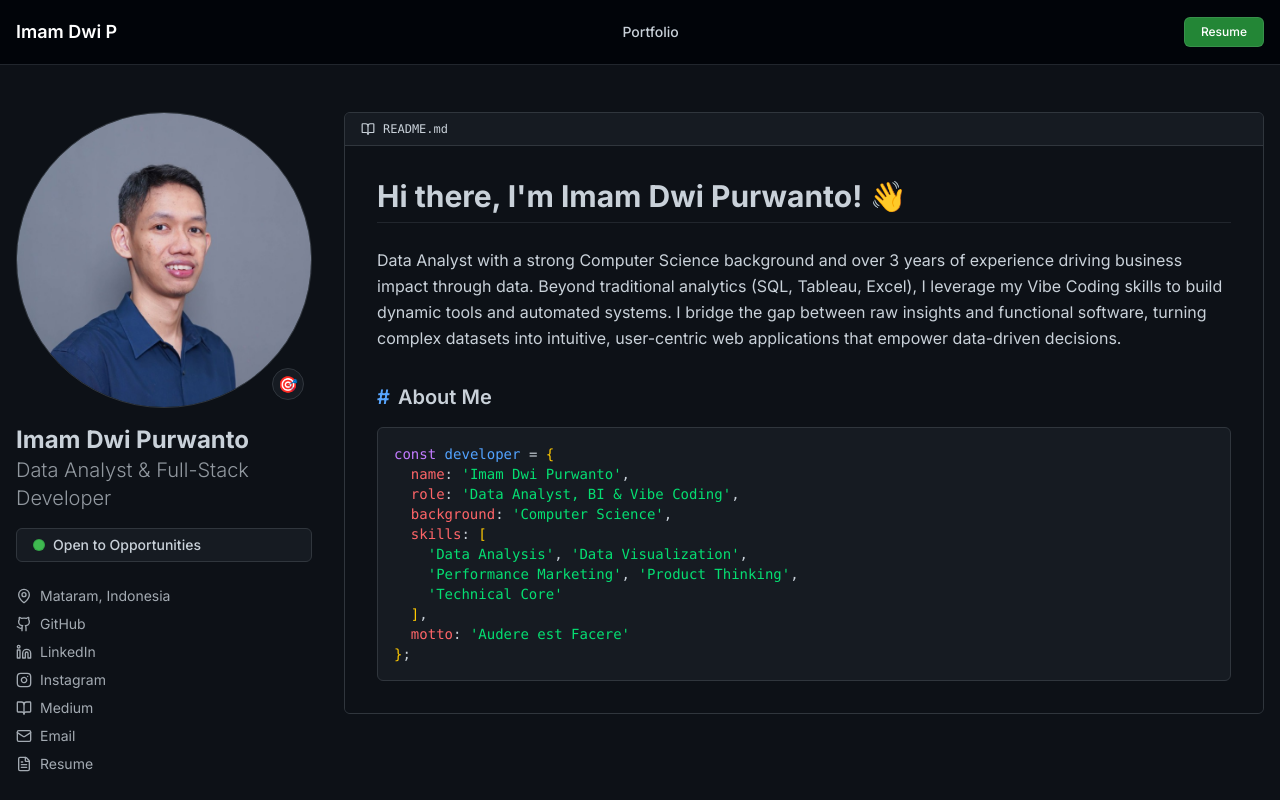
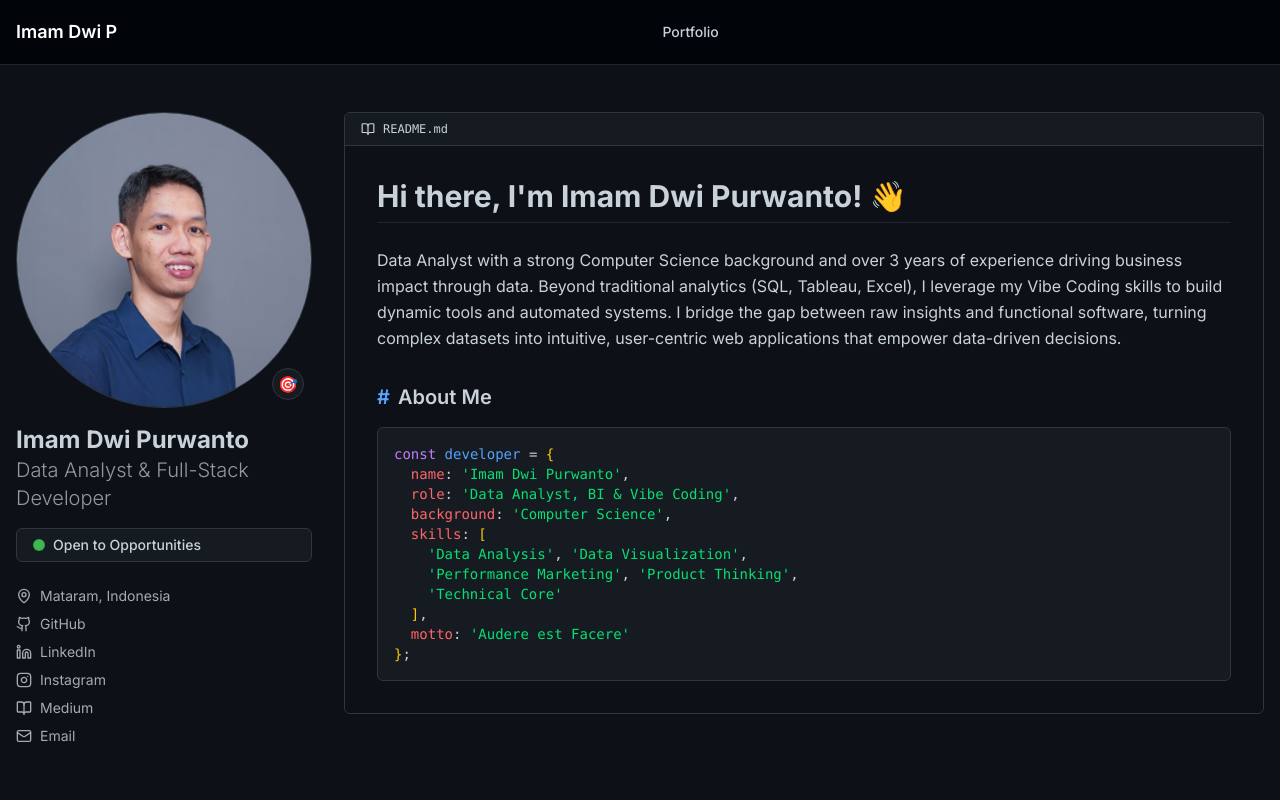
Before and after one commit to idwip11/personla-website, a Next.js app: page / in a window 1280 px wide. Shown: the top 800 px of the page. Built offline with nearby package versions, Linux system fonts and the light colour scheme.

Commit message:
Remove Resume menu and link

```diff
--- a/components/Navbar.tsx
+++ b/components/Navbar.tsx
@@ -17,12 +17,7 @@ export default function Navbar() {
 
         <div className="flex items-center gap-3">
 
-           <a
-             href="#"
-             className="hidden md:block px-4 py-1.5 text-xs font-medium text-white bg-[var(--color-btn-primary-bg)] hover:bg-[var(--color-btn-primary-hover-bg)] border border-[rgba(240,246,252,0.1)] rounded-md transition-colors"
-           >
-             Resume
-           </a>
+
         </div>
       </div>
     </header>
--- a/data/portfolio.ts
+++ b/data/portfolio.ts
@@ -12,7 +12,7 @@ export const PROFILE = {
     { name: "Instagram", url: "https://www.instagram.com/imamdpurwanto/", icon: Instagram },
     { name: "Medium", url: "https://medium.com/@imamdwi/", icon: BookOpen },
     { name: "Email", url: "mailto:imamdpurwanto11@gmail.com", icon: Mail },
-    { name: "Resume", url: "https://drive.google.com/file/d/1fL48CuwtNFT61CYIJzLkzFiIvOPLSi2B/view?usp=sharing", icon: FileText },
+
   ]
 };
 
```
